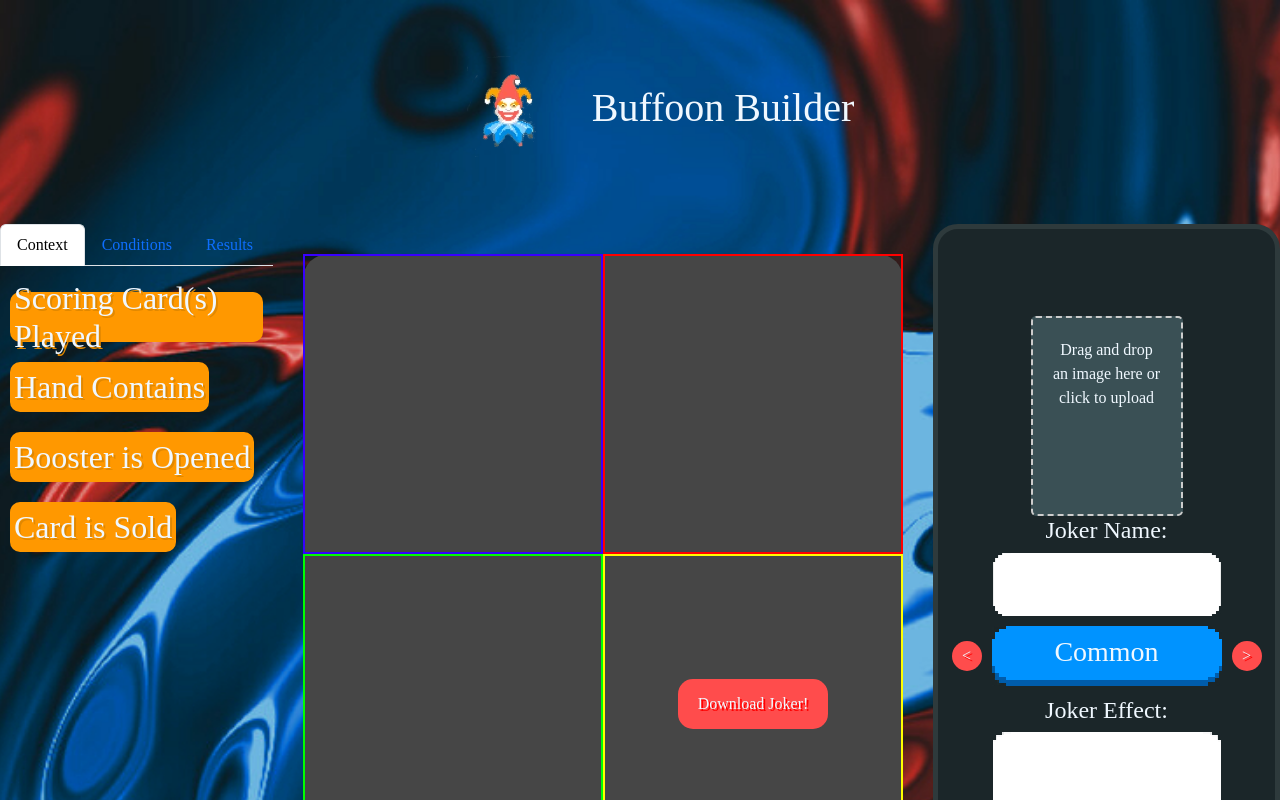
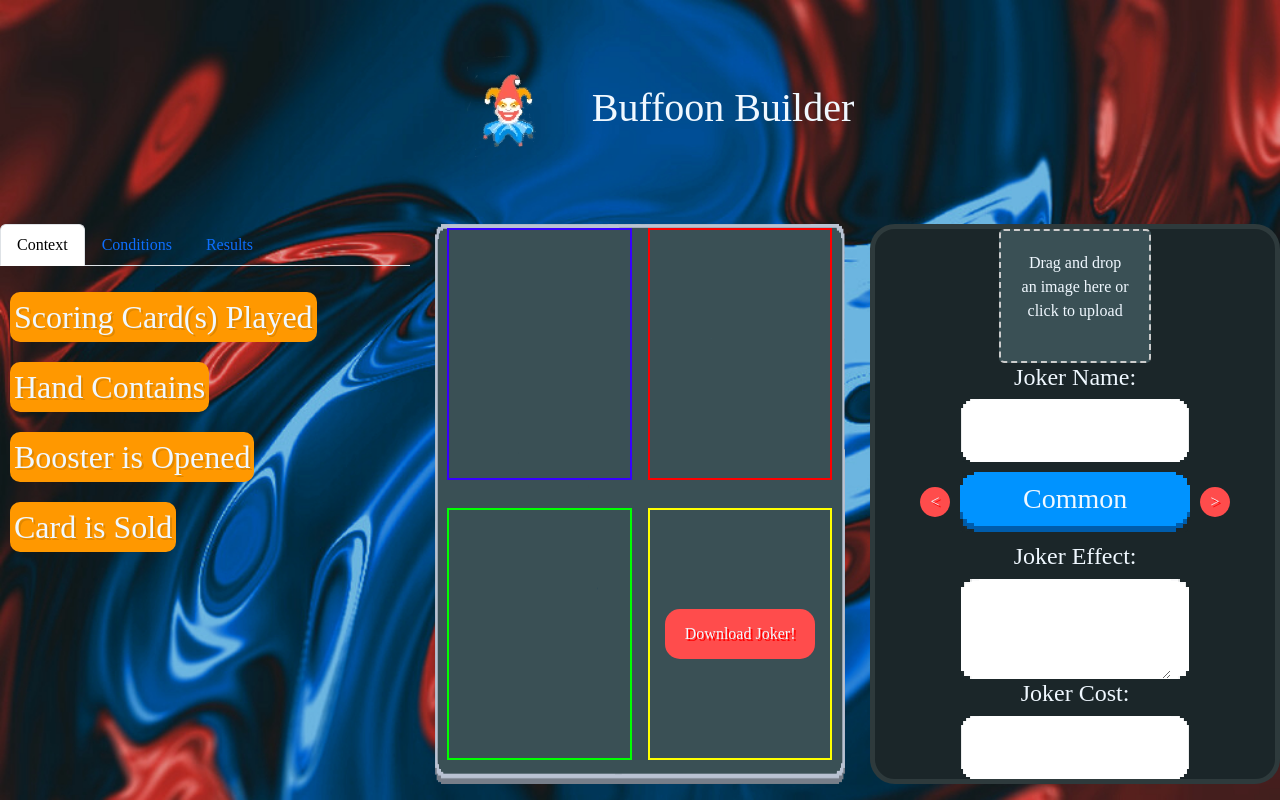
Before and after one commit to JWH709/Buffoon-Builder, a React (Vite) app: page / in a window 1280 px wide. Shown: the top 800 px of the page. Built offline with nearby package versions, Linux system fonts and the light colour scheme; a web font is replaced by a local one.

Commit message:
Styling fixes & added background

```diff
--- a/src/config/assetImports.js
+++ b/src/config/assetImports.js
@@ -8,6 +8,7 @@
 import legendary from '../assets/rarity/legendary.png';
 import rare from '../assets/rarity/rare.png';
 import uncommon from '../assets/rarity/uncommon.png';
+import builderBackground from '../assets/builder_background.png'
 
 export const IMAGES = {
     inputLeft,
@@ -20,4 +21,5 @@
     legendary,
     rare,
     uncommon,
+    builderBackground
 };
--- a/src/sections/BuildingSpace/BuildingSpace.jsx
+++ b/src/sections/BuildingSpace/BuildingSpace.jsx
@@ -34,7 +34,7 @@
   }
 
   return (
-    <div className="building-space ">
+    <div className="building-space">
       <div className="building-space-row">
         <BuildingList
           updateLua={setContextLua}
--- a/src/styles/main.css
+++ b/src/styles/main.css
@@ -5,6 +5,17 @@
   src: local('m6x11plus'), url('./assets/m6x11plus.ttf') format('truetype');
 }
 /* MAIN */
+*,
+*::before,
+*::after {
+  box-sizing: border-box;
+  margin: 0;
+  padding: 0;
+}
+#root {
+  height: 100%;
+  width: 100%;
+}
 
 body {
   background-image: url('../assets/background.jpeg');
@@ -12,19 +23,26 @@
   background-size: cover;
   background-position: center;
   font-family: 'balatro';
+  width: 100%;
+  height: 100%;
+  margin: 0;
+  padding: 0;
+}
+html, body {
+  margin: 0;
+  padding: 0;
+  height: 100%;
+  width: 100%;
 }
 
-.main-flex-row {
-  display: flex;
-  flex-direction: row;
-  justify-content: space-evenly;
-  align-items: center;
-}
 .builder-wrapper {
   display: flex;
   flex-direction: row;
   justify-content: space-evenly;
-  align-items: flex-start;
+  align-items: stretch;
+  width: 100%;
+  height: 70%;
+  box-sizing: border-box;
 }
 /* NAVBAR */
 
@@ -43,50 +61,67 @@
 /* BUILDING SPACE */
 
 .building-space {
-  height: 800px;
-  width: 1200px;
-  background-color: rgb(70, 70, 70);
-  border-radius: 25px;
-  margin: 30px;
+  position: relative;
+  margin-left: 2%;
+  margin-right: 2%;
   font-family: 'balatro';
   color: aliceblue;
+  height: 100%;
+  width: 33%;
+  display: flex;
+  flex-direction: column;
+  background-image: url('../assets/builder_background.png');
+  background-size: 100% 100%;
+  background-position: center;
+  background-repeat: no-repeat;
+  overflow: hidden;
 }
 .building-space-row {
   display: flex;
   flex-direction: row;
+  align-items: flex-start;
+  justify-content: space-evenly;
+  width: 100%;
+  height: 50%;
+  position: relative;
+  z-index: 1;
 }
 
 .building-list-context-block {
   border: 2px solid #3700ff;
-  width: 300px;
-  height: 300px;
+  width: 45%;
+  height: 90%;
   display: flex;
   align-items: center;
   justify-content: center;
+  margin: 1%
 }
 .building-list-condition-block {
   border: 2px solid #ff0000;
-  width: 300px;
-  height: 300px;
+  width: 45%;
+  height: 90%;
   display: flex;
   align-items: center;
   justify-content: center;
+  margin: 1%
 }
 .building-list-results-block {
   border: 2px solid #00ff00;
-  width: 300px;
-  height: 300px;
+  width: 45%;
+  height: 90%;
   display: flex;
   align-items: center;
   justify-content: center;
+  margin: 1%
 }
 .downloader-button-wrapper {
   border: 2px solid yellow;
-  width: 300px;
-  height: 300px;
+  width: 45%;
+  height: 90%;
   display: flex;
   align-items: center;
   justify-content: center;
+  margin: 1%
 }
 .downloader-button {
   width: 150px;
@@ -102,15 +137,15 @@
   background-color: lightblue;
 }
 
-/* CENTER TAB */
+/* JOKER INFO */
 
 .joker-details-container {
   display: flex;
   flex-direction: column;
   justify-content: center;
   align-items: center;
-  height: 800px;
-  width: 800px;
+  height: 100%;
+  width: 33%;
   border-radius: 25px;
   border: solid 5px rgb(46,58,60);
   background-color: rgb(27,38,41);
@@ -301,11 +336,10 @@
 .tab-container {
   font-family: 'balatro';
   color: aliceblue;
-  height: 40%;
-  width: 50%;
+  height: 100%;
+  width: 33%;
   display: flex;
   flex-direction: column;
-  justify-content: center;
 }
 
 .block-container {
@@ -313,6 +347,7 @@
   flex-direction: column;
   justify-content: flex-start;
   align-items: flex-start;
+  height: 100%;
 }
 .logic-block-title {
   margin: 4px;
@@ -404,14 +439,9 @@
 }
 
 .tab-content {
-  max-height: 700px;
-  overflow: scroll;
+  /* overflow: scroll; */
   overflow-x: hidden;
   justify-content: center;
   align-items: center;
-  /* background-color: rgb(70, 70, 70);
-  border-bottom-left-radius: 25px;
-  border-bottom-right-radius: 25px;
-  opacity: 0.5; */
-  /* I need to find a way to make sure this doesn't apply to the content inside the div */
+  height: 100%;
 }
```
Also changed, not shown: src/assets/builder_background.png (added).
